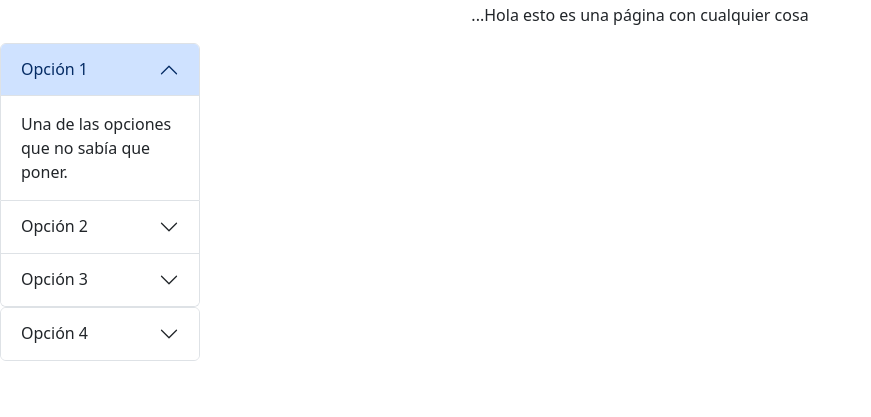
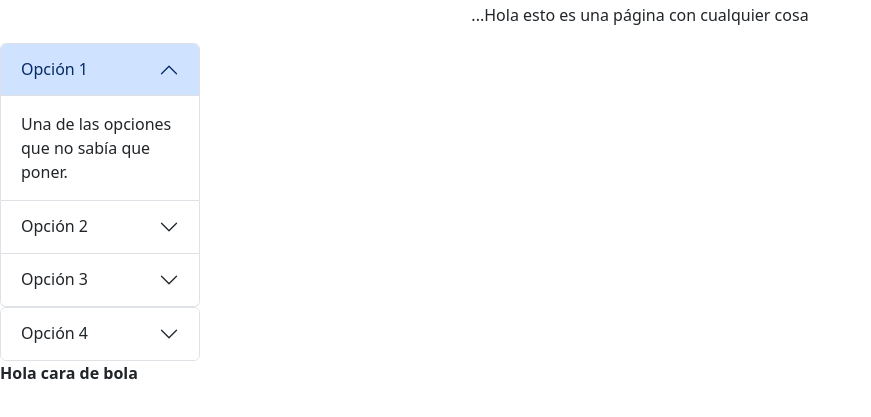
Before and after one commit to adriansitonoble/Responsive, a plain HTML site: page index.html in a window 1280 px wide. Shown: the part 109-526 px from the top of the page, without its empty margins (0-871 px from the left). Drawn offline with nearby package versions, Linux system fonts and the light colour scheme.

Commit message:
Update index.html

```diff
--- a/index.html
+++ b/index.html
@@ -115,7 +115,7 @@
         <!-- El contenido de aquí se agrega mediante JS -->
       </div>
     </div>
-
+<p>Hola cara de bola</p>
 
   </body>
 </html>
```
